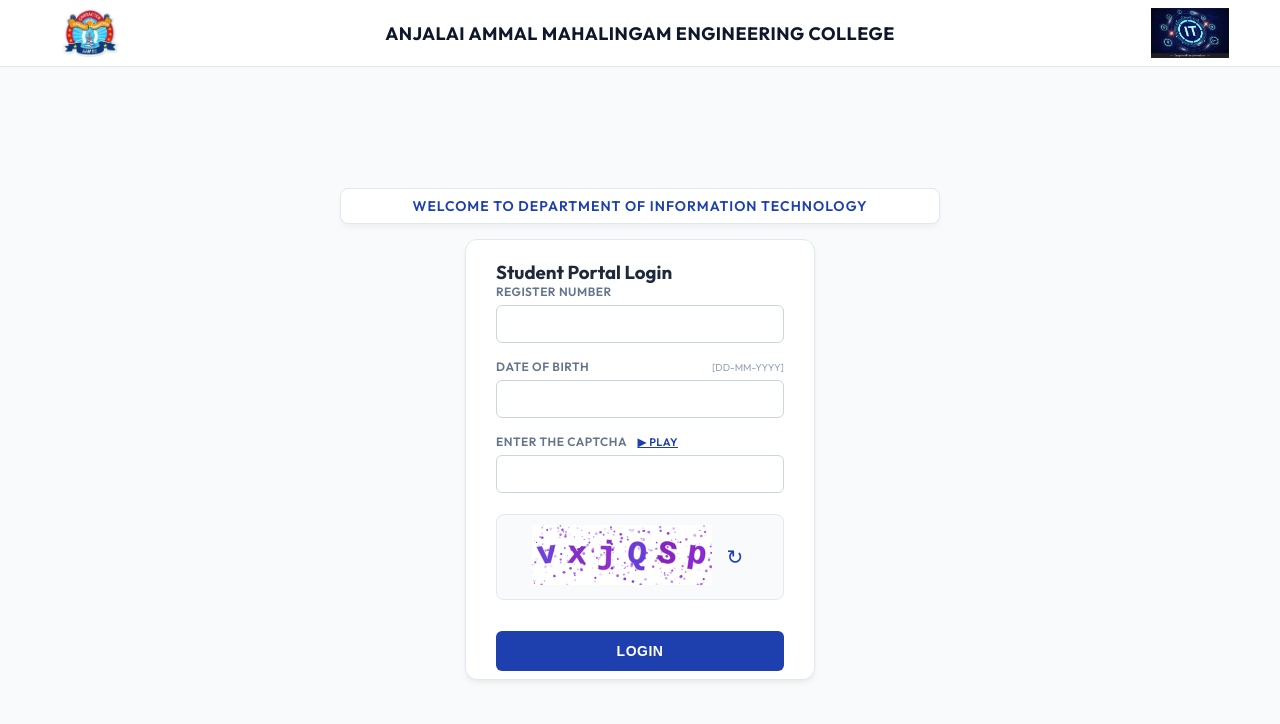
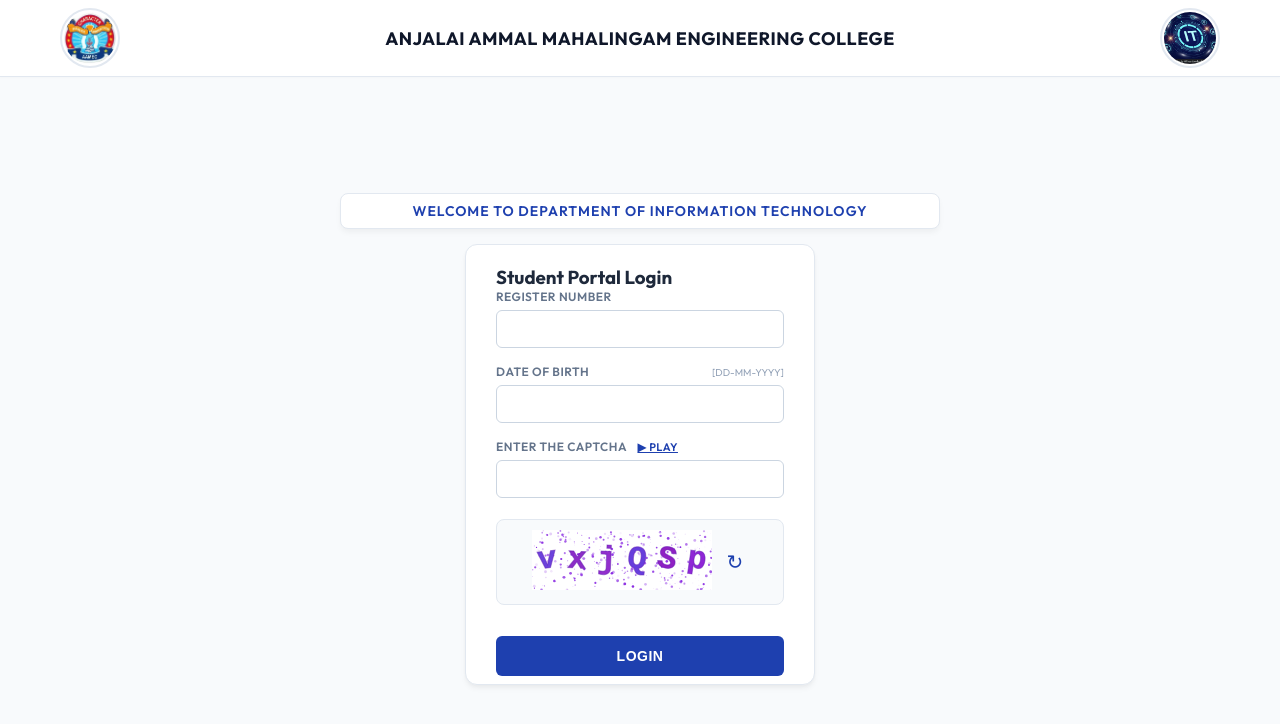
Before and after one commit to NANDHAKUMAR54129/nov-dec-result, a React (Create React App) app in the folder anna-university-otp/: page / in a window 1280 px wide. Shown: the top 724 px of the page. Built offline with nearby package versions, Linux system fonts and the light colour scheme; the HTML template or start-up script is replaced by a standard one.

Commit message:
change logo to circular shape

```diff
--- a/anna-university-otp/src/App.css
+++ b/anna-university-otp/src/App.css
@@ -43,9 +43,14 @@
 }
 
 .au-logo {
-  height: 50px;
-  object-fit: contain;
-  transition: transform 0.3s ease;
+  height: 60px;
+  width: 60px;
+  object-fit: cover;
+  border-radius: 50%;
+  border: 2px solid #e2e8f0;
+  padding: 2px;
+  background: #ffffff;
+  transition: transform 0.3s ease, border-color 0.3s ease;
 }
 
 .au-logo:hover {
--- a/anna-university-otp/src/Dashboard.css
+++ b/anna-university-otp/src/Dashboard.css
@@ -71,8 +71,14 @@
 }
 
 .dashboard-logo {
-  height: 60px;
-  object-fit: contain;
+  height: 70px;
+  width: 70px;
+  object-fit: cover;
+  border-radius: 50%;
+  border: 2px solid #e2e8f0;
+  padding: 2px;
+  background: #ffffff;
+  box-shadow: 0 2px 4px rgba(0,0,0,0.05);
 }
 
 .dashboard-title-container {
```
